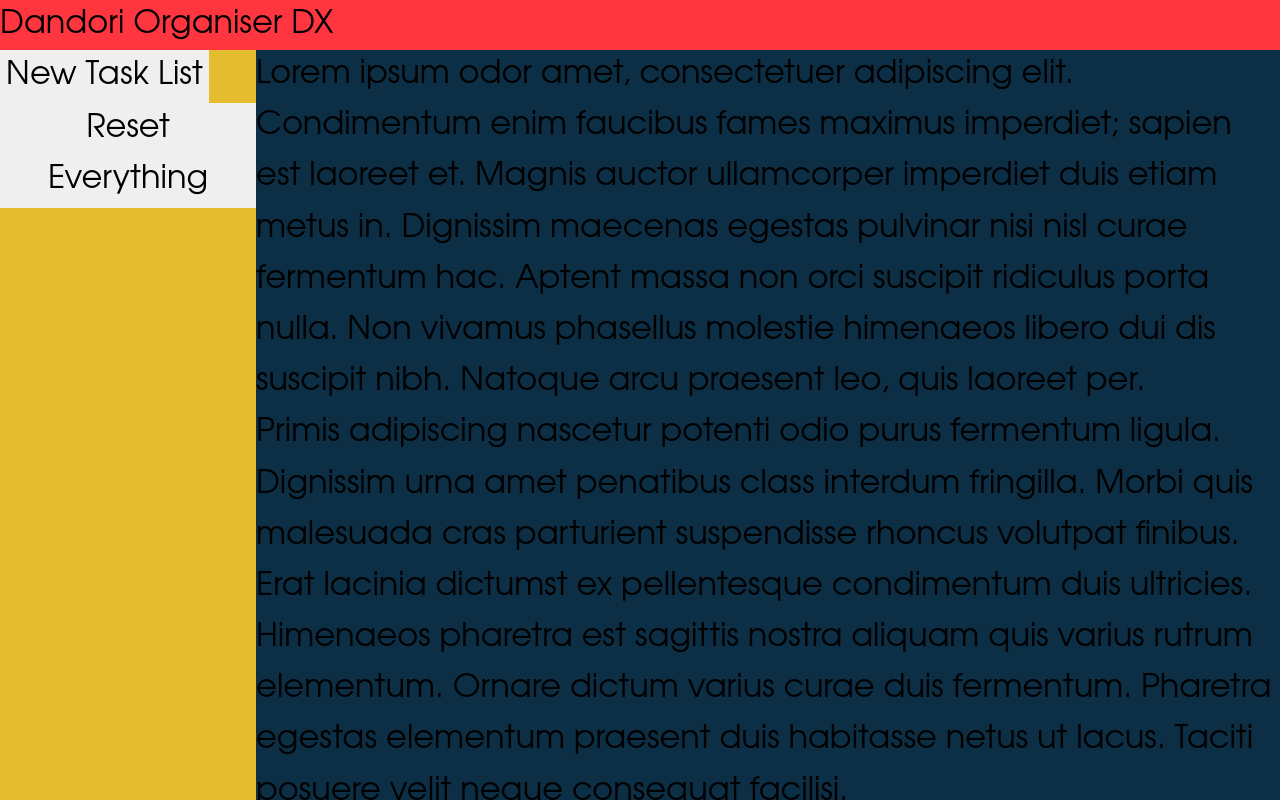
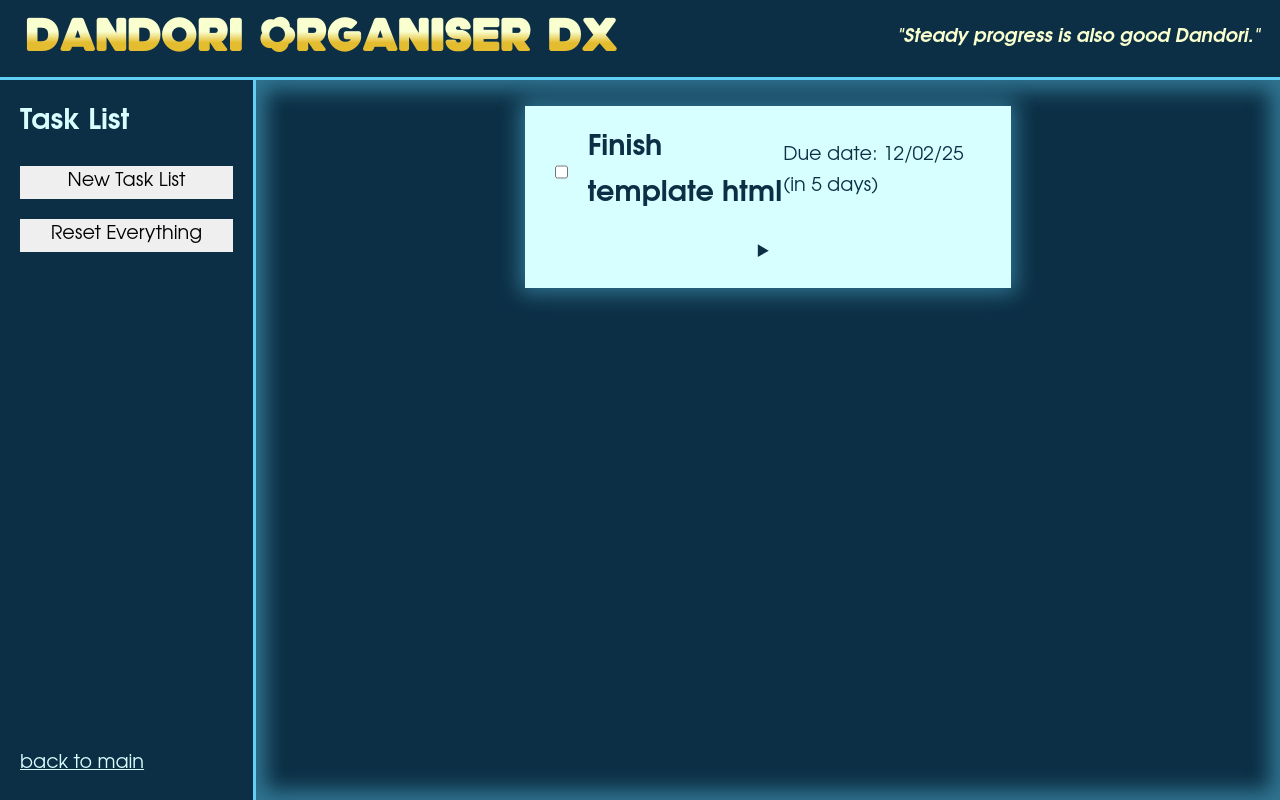
Before and after one commit to muahchee/todo-list, a website built with webpack: page src/template.html in a window 1280 px wide. Built offline with nearby package versions, Linux system fonts and the light colour scheme.

Commit message:
add more styling

```diff
--- a/src/styles.css
+++ b/src/styles.css
@@ -74,7 +74,7 @@ h1, h2, h3, h4, h5, h6 {
 body{
 
   font-family: Avenir, Montserrat, Corbel, 'URW Gothic', source-sans-pro, sans-serif;
-  font-size: 2rem;
+  font-size: 1.2rem;
 
 }
 
@@ -84,7 +84,7 @@ body{
 
   display: grid;
   grid-template-columns: 1fr 4fr;
-  grid-template-rows: 50px 1fr;
+  grid-template-rows: 80px 1fr;
   grid-template-areas:
     "header header"
     "sidebar main";
@@ -92,36 +92,126 @@ body{
 }
 
 header{
-
-  /* position: sticky;
-  top: 0; */
-
-  background-color: var(--dark);
+  padding: 10px 20px;
+  background-color: var(--darkest);
 
   grid-area: header;
 
+  display: flex;
+  justify-content: space-between;
+  align-items: center;
+
+  border-bottom: 3px solid var(--light);
+
 }
+
+header h1 {
+  color: transparent;
+  font-size: 2.5rem;
+  font-family: "pikmin";
+  background-image: linear-gradient(to top, var(--lightest2) 45%, var(--lightest) 60%);
+  background-clip: text;
+  padding: 5px;
+}
+
+header p{
+
+  color: var(--lightest);
+
+}
+
 
 .side-bar{
 
   height: 100%;
-  /* position: sticky;
-  left: 0; */
+  padding: 20px;
 
-  background-color: var(--lightest2);
+  background-color: var(--darkest);
+  border-right: 3px solid var(--light);
 
   grid-area: sidebar;
+
+  display: flex;
+  flex-direction: column;
+  gap: 20px;
+
+}
+
+.side-bar h2{
+  color: var(--lighter);
+}
+
+.side-bar a{
+
+  color: var(--lighter);
+  margin-top: auto ;
 
 }
 
 .main-container{
 
   height: 100%;
+  padding: 2vw;
 
   background-color: var(--darkest);
+  color: var(--lighter);
+  box-shadow: inset 0px 0px 20px 10px var(--light-shadow);
 
   grid-area: main;
 
   overflow-y: scroll;
 
+  display: flex;
+  flex-direction: column;
+  align-items: center;
+  gap: 40px;
+
 }
+
+.task{
+  display: flex;
+  flex-direction: column;
+  justify-content: center;
+
+  width: 50%;
+  padding: 10px 15px;
+  border: var(--light);
+  box-shadow: 0px 0px 20px 5px var(--light-shadow);
+  background-color: var(--lighter);
+  color: var(--darkest);
+}
+
+.task details summary{
+  text-align: center;
+}
+
+.task details{
+  padding: 10px 15px;
+}
+
+.task-title-date{
+  display: flex;
+  gap: 20px;
+
+  padding: 10px 15px;
+
+}
+
+.task-title-date label{
+  display: flex;
+  justify-content: space-between;
+  align-items: center;
+
+  width: 100%;
+}
+
+details .description{
+  margin: 10px 0;
+}
+
+details .option-buttons{
+  display: flex;
+  justify-content: space-between;
+
+  margin: 10px 0;
+}
--- a/src/template.html
+++ b/src/template.html
@@ -9,29 +9,49 @@
   <div class="full-wrapper">
 
     <header>
-      <span>Dandori</span> <span>Organiser</span> <span>DX</span>
+      <h1><span>Dandori</span> <span>Organiser</span> <span>DX</span></h1>
 
       <p class="italic bold">"Steady progress is also good Dandori."</p>
 
     </header>
 
     <div class="side-bar">
+      <h2>Task List</h1>
       <button>New Task List</button>
       <button>Reset Everything</button>
+      <a href=""><p>back to main</p></a>
     </div>
 
     <div class="main-container">
-      <p>Lorem ipsum odor amet, consectetuer adipiscing elit. Condimentum enim faucibus fames maximus imperdiet; sapien est laoreet et. Magnis auctor ullamcorper imperdiet duis etiam metus in. Dignissim maecenas egestas pulvinar nisi nisl curae fermentum hac. Aptent massa non orci suscipit ridiculus porta nulla. Non vivamus phasellus molestie himenaeos libero dui dis suscipit nibh. Natoque arcu praesent leo, quis laoreet per.</p>
 
-      <p>Primis adipiscing nascetur potenti odio purus fermentum ligula. Dignissim urna amet penatibus class interdum fringilla. Morbi quis malesuada cras parturient suspendisse rhoncus volutpat finibus. Erat lacinia dictumst ex pellentesque condimentum duis ultricies. Himenaeos pharetra est sagittis nostra aliquam quis varius rutrum elementum. Ornare dictum varius curae duis fermentum. Pharetra egestas elementum praesent duis habitasse netus ut lacus. Taciti posuere velit neque consequat facilisi.</p>
-      <p>Ornare dictumst ullamcorper tincidunt cubilia primis risus. Tristique erat enim tempor dapibus facilisi sodales. Nostra tempus accumsan velit massa aliquam facilisi. Consectetur justo quam molestie libero; dolor lectus facilisi. Scelerisque ipsum porta condimentum dui montes fames parturient leo hac. Lectus litora erat nascetur nibh congue sit vivamus semper. Magnis tellus diam neque quam taciti. Sociosqu ac nascetur habitant enim cursus sit ullamcorper in. Erat eros ut donec tellus posuere scelerisque molestie.</p>
-      <p>Eros conubia mus sociosqu; vitae vivamus torquent. Etiam magnis magna ornare nulla ipsum finibus. Senectus nisi blandit urna praesent velit maecenas eleifend. Morbi rutrum ridiculus imperdiet per mattis conubia felis erat. Facilisi eu fringilla natoque class gravida laoreet quam tellus. Natoque condimentum a porta augue mus praesent congue. Sem sit nec dignissim ornare tincidunt iaculis. Sociosqu euismod tempus, magna nibh neque posuere maximus fames. Orci mollis volutpat molestie nullam dui dis lacinia.</p>
-      <p>Nunc elit porta elit eleifend efficitur eros ipsum bibendum. Porta maecenas nisi dolor mattis placerat metus mollis per. Semper magna hac adipiscing orci neque. Pretium gravida maximus natoque nisl eleifend. Ligula vitae mollis tellus praesent viverra. Condimentum vestibulum facilisi fames; facilisis ex adipiscing. Dapibus himenaeos pulvinar nisi, mi eleifend odio suscipit massa.</p>
-      <p>Ligula adipiscing in eleifend integer dignissim nunc curabitur. Ex nunc eleifend ornare consequat fermentum donec tellus parturient facilisis. Volutpat dis donec orci laoreet commodo. Morbi mus nascetur etiam enim aptent elementum. Dolor bibendum magna volutpat dolor duis. Faucibus purus maximus placerat rutrum netus venenatis nullam. Curabitur rhoncus massa porta senectus vulputate condimentum tristique porta. Posuere habitant nullam porta rutrum sociosqu. Egestas pulvinar quisque porttitor posuere congue lacinia habitant vehicula.</p>
-      <p>Diam orci auctor tempus torquent elit platea conubia. Fusce arcu facilisi netus, curabitur ac tristique. Lectus conubia nulla primis praesent sodales mus. Nulla curabitur congue duis sodales libero. Conubia massa quam elit litora mattis. Rhoncus dis est; sociosqu justo felis porta orci. Vel tempor inceptos adipiscing et erat id fringilla faucibus. Ipsum orci nisl vel ornare per fringilla porttitor.</p>
-      <p>Porta maximus ex ornare diam lobortis. Nullam per turpis vehicula auctor quisque; netus maximus curabitur. Nisl venenatis molestie integer fermentum nostra accumsan. Cubilia semper leo dictum cursus est maximus molestie vel. Inceptos curabitur dignissim sagittis nascetur dolor aptent eleifend. Potenti risus penatibus augue; orci bibendum leo ornare tincidunt dapibus. Pretium parturient semper bibendum posuere montes libero amet. Nullam vivamus potenti praesent elit sollicitudin euismod arcu nisl.</p>
-      <p>In porttitor fringilla lacus sit cursus viverra. Curabitur vitae tristique rhoncus sodales imperdiet. Risus efficitur hac natoque auctor himenaeos odio. Semper montes suscipit purus magna mauris at. Dignissim senectus nisl fermentum netus dapibus erat erat? Tempus non faucibus tristique natoque vel tincidunt posuere dis. Etiam arcu gravida commodo ultrices vestibulum pretium egestas. Feugiat dictum mattis aliquet cursus tortor sodales. Lacinia aptent tellus odio augue natoque velit dictum.</p>
-      <p>Feugiat ornare viverra mattis lobortis ad finibus. Pretium nisl duis tincidunt magna nascetur dictum non. Platea in aenean habitant consectetur, adipiscing per. Vel leo tristique imperdiet etiam malesuada ullamcorper sapien maecenas. Vitae arcu id conubia orci senectus malesuada. Curae fermentum taciti quis cubilia amet, ultricies erat porttitor ultrices.</p>
+      <div class="task">
+
+        <div class="task-title-date">
+          <input type="checkbox" id="wowo">
+          <label for="wowo"><h2>Finish template html</h2>
+            <p class="due-date">Due date: 12/02/25 (in 5 days)
+          </label>
+        </div>
+
+        <details>
+          <summary> </summary>
+          <p class="description">If you have grid items that you don’t explicitly place on the grid, the auto.</p>
+
+          <input type="checkbox" id="asdfjkl;">
+          <label for="asdfjkl;">one checkbox</label>
+
+          <div class="option-buttons">
+            <button>Edit</button>
+            <button>Delete</button>
+          </div>
+
+        </details>
+
+      </div>
+
+
+
+
     </div>
 
   </div>
```
